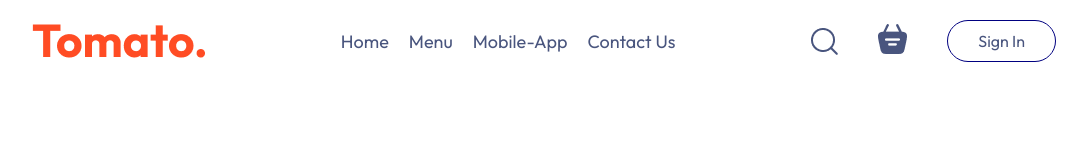
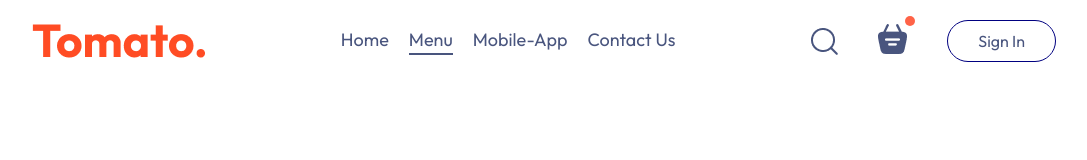
Before and after one commit to Chaunceydarby35/Food-Del-App, a React (Vite) app: page / in a window 1280 px wide. Shown: the top 160 px of the page, without its empty margins (96-1183 px from the left). Built offline with nearby package versions, Linux system fonts and the light colour scheme.

Commit message:
Updated-Pages

```diff
--- a/src/components/NavBar/NavBar.css
+++ b/src/components/NavBar/NavBar.css
@@ -35,5 +35,29 @@
 }
 
 .navbar button:hover {
-    background-color: #fff4f2;
+    background-color: #afb1d6;
 }
+
+.navbar .active {
+    padding-bottom: 2px;
+    border-bottom: 2px solid #49557e;
+
+}
+
+.navbar li {
+    cursor: pointer;
+}
+
+.navbar-search-icon {
+    position: relative;
+}
+
+.navbar-search-icon .dot {
+    position: absolute;
+    min-width: 10px;
+    min-height: 10px;
+    background-color: tomato;
+    border-radius: 5px;
+    top: -8px;
+    right: -8px;
+}
--- a/src/components/NavBar/Navbar.jsx
+++ b/src/components/NavBar/Navbar.jsx
@@ -1,17 +1,23 @@
 
 import './NavBar.css'
 import {assets } from '../../assets/assets/assets'
+import { useState } from 'react'
 
 
 const Navbar = () => {
+
+    const [menu,setMenu] = useState("Menu")
+
+
+
   return (
     <div className='navbar'>
         <img src={assets.logo} alt="logo" className='logo'/>
         <ul className="navbar-menu">
-            <li>Home</li>
-            <li>Menu</li>
-            <li>Mobile-App</li>
-            <li>Contact Us</li>
+            <li onClick={()=>setMenu("Home")} className={menu==="Home"?"active":""}>Home</li>
+            <li onClick={()=>setMenu("Menu")} className={menu==="Menu"?"active":""}>Menu</li>
+            <li onClick={()=>setMenu("Mobile-App")} className={menu==="Mobile-App"?"active":""}>Mobile-App</li>
+            <li onClick={()=>setMenu("Contact Us")} className={menu==="Contact Us"?"active":""}>Contact Us</li>
         </ul>
         <div className="navbar-right">
             <img src={assets.search_icon} alt="" />
```
Also changed, not shown: src/pages/Cart/Cart.jsx (added, +9 -0 lines), src/pages/Home/Home.jsx (added, +9 -0 lines), src/pages/PlaceOrder/PlaceOrder.jsx (added, +9 -0 lines), src/pages/Cart/Cart.css (added), src/pages/Home/Home.css (added), src/pages/PlaceOrder/PlaceOrder.css (added).
